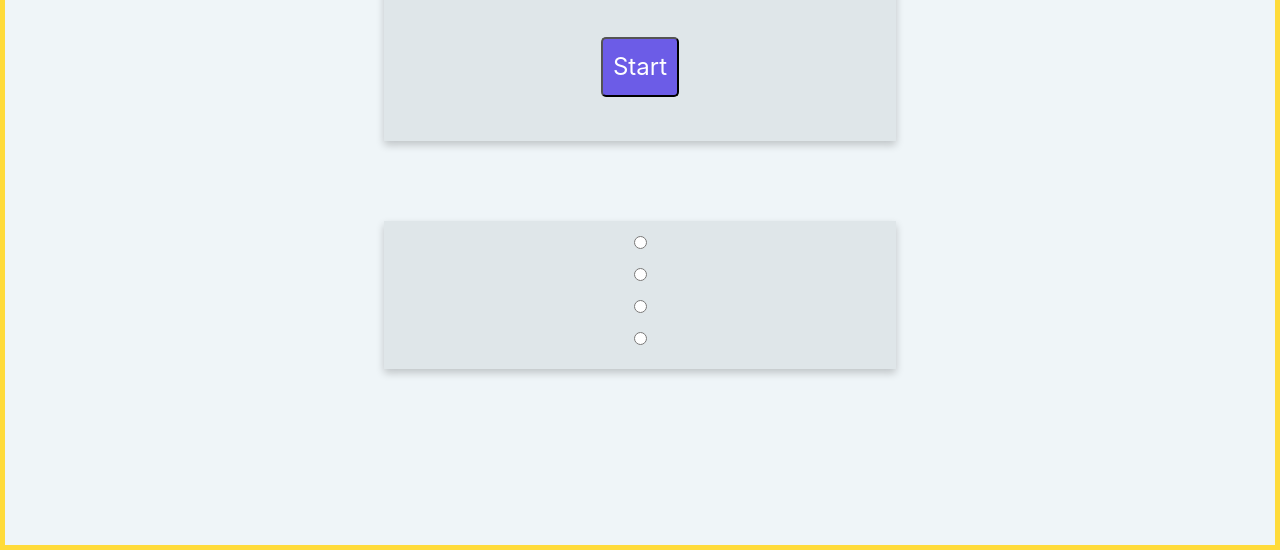
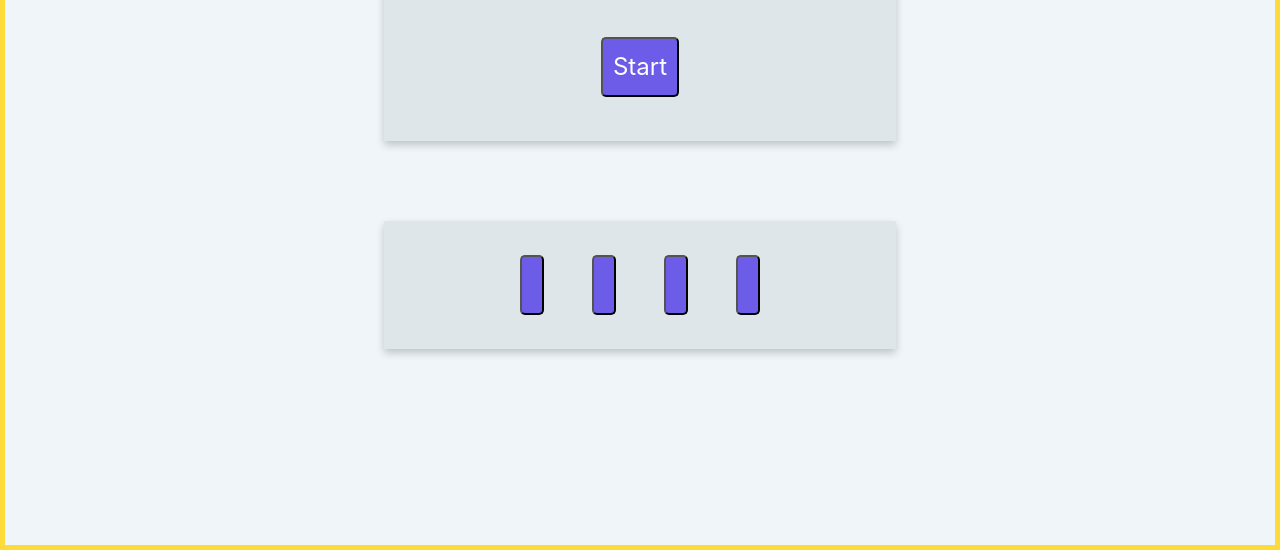
Before and after one commit to raseward14/Web-API-Quiz, a plain HTML site: page index.html in a window 1280 px wide. Shown: the part 285-835 px from the top of the page. Drawn offline with nearby package versions, Linux system fonts and the light colour scheme.

Commit message:
replaced radio with button elements

```diff
--- a/index.html
+++ b/index.html
@@ -40,14 +40,14 @@
     <!--quiz question template-->
     <div class="container">
       <div id="question"></div>
-        <label for="optionA"><input type="radio" id="optionA" name="question-name">
-        </label><br>
-        <label for="optionB"><input type="radio" id="optionB" name="question-name">
-        </label><br>
-        <label for="optionC"><input type="radio" id="optionC" name="question-name">
-        </label><br>
-        <label for="optionD"><input type="radio" id="optionD" name="question-name">
-        </label>
+        <button id="optionA" name="question-name">
+        <br>
+        <button id="optionB" name="question-name">
+        <br>
+        <button id="optionC" name="question-name">
+        <br>
+        <button id="optionD" name="question-name">
+        <br>
     </div>
 
   </main>
```
Also changed, not shown: assets/js/script.js (line endings or trailing spaces).
